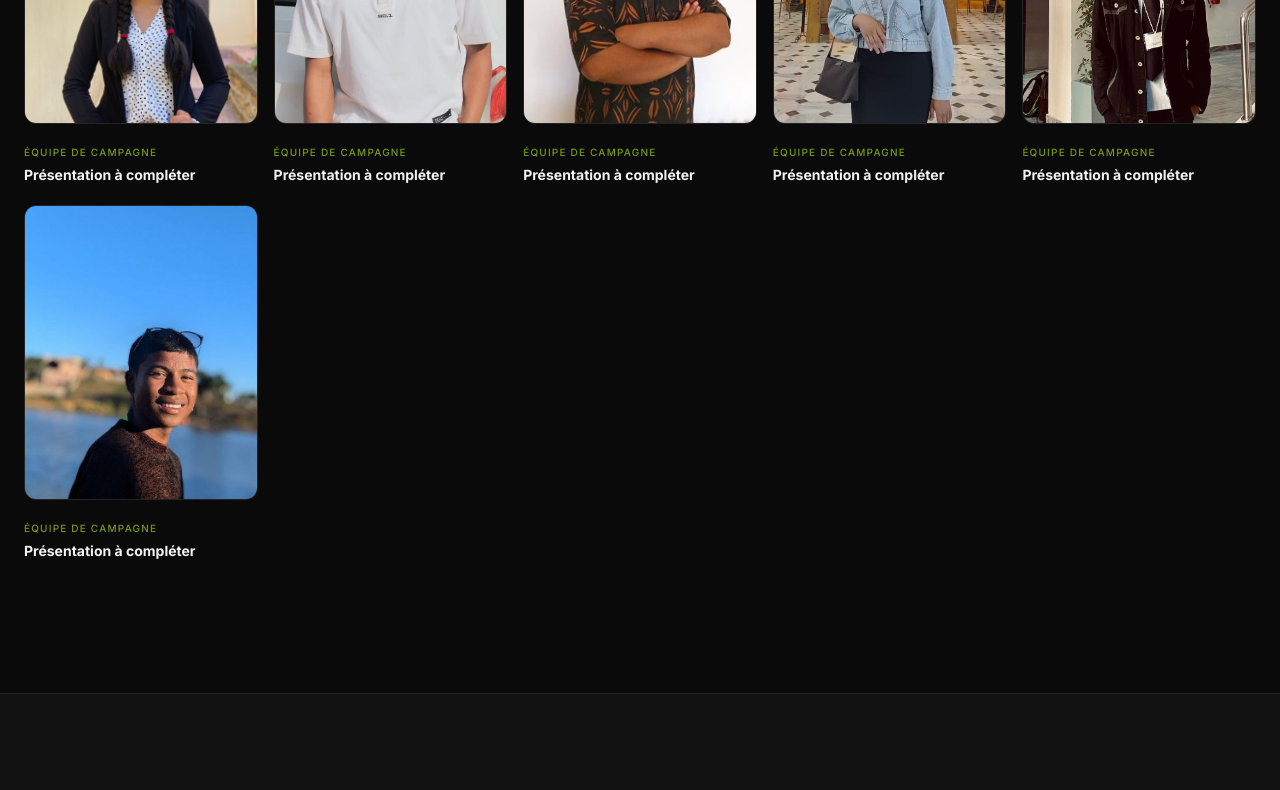
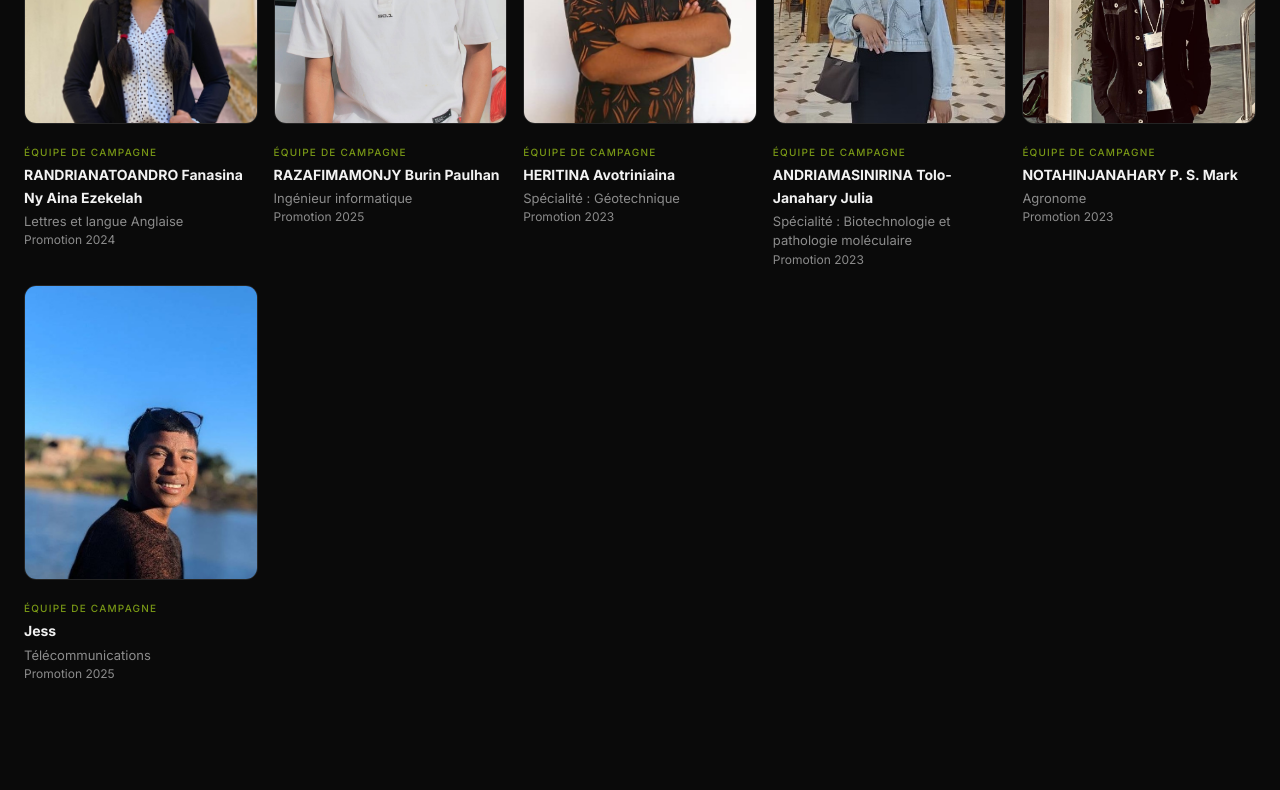
Before and after one commit to BurinPaulhan/Election, a React (Vite) app in the folder frontend/: page / in a window 1280 px wide. Shown: the part 5980-6770 px from the top of the page. Built offline with nearby package versions, Linux system fonts and the light colour scheme; no server answers.

Commit message:
Team description

```diff
--- a/frontend/src/index.css
+++ b/frontend/src/index.css
@@ -540,7 +540,8 @@ html.has-scroll-reveal .is-revealed .projet-media { animation-delay: 180ms; }
 }
 .team-member > div { padding-top: 10px; margin-top: 12px; }
 .team-role { margin: 0; color: var(--primary); font-size: .625rem; }
-.team-member h3 { margin: 5px 0 3px; font-size: var(--text-sm); }
+.team-member h3 { margin: 5px 0 3px; font-size: var(--text-sm); overflow-wrap: break-word; }
+.team-formation { margin: 0; color: var(--muted-foreground); font-size: .8125rem; line-height: 1.5; }
 .team-member p:last-child { margin: 0; color: var(--muted-foreground); font-size: var(--text-xs); line-height: 1.5; }
 .team-note { margin: 28px 0 0; }
 
--- a/frontend/src/sections/Equipe.jsx
+++ b/frontend/src/sections/Equipe.jsx
@@ -4,6 +4,13 @@ import staff3 from '../assets/images/staff3.jpg'
 import staff4 from '../assets/images/staff4.jpg'
 import staff5 from '../assets/images/staff5.jpg'
 import staff6 from '../assets/images/staff6.jpg'
-const teamPhotos = [staff1, staff2, staff3, staff4, staff5, staff6 ]
-function Equipe() { return <section className="section team-section" id="equipe" aria-labelledby="team-title"><div className="container"><div className="section-heading team-heading"><p className="eyebrow">L’équipe</p><h2 id="team-title">Une campagne qui se prépare collectivement.</h2></div><div className="team-grid">{teamPhotos.map((photo, index) => <article className="team-member" key={photo}><img src={photo} alt={`Portrait d’un membre de l’équipe de campagne — informations à compléter (${index + 1})`} /><div><p className="team-role">Équipe de campagne</p><h3>Présentation à compléter</h3></div></article>)}</div></div></section> }
+const teamMembers = [
+  { nom: 'RANDRIANATOANDRO Fanasina Ny Aina Ezekelah', formation: 'Lettres et langue Anglaise', promotion: '2024', photo: staff1 },
+  { nom: 'RAZAFIMAMONJY Burin Paulhan', formation: 'Ingénieur informatique', promotion: '2025', photo: staff2 },
+  { nom: 'HERITINA Avotriniaina', formation: 'Spécialité : Géotechnique', promotion: '2023', photo: staff3 },
+  { nom: 'ANDRIAMASINIRINA Tolo-Janahary Julia', formation: 'Spécialité : Biotechnologie et pathologie moléculaire', promotion: '2023', photo: staff4 },
+  { nom: 'NOTAHINJANAHARY P. S. Mark', formation: 'Agronome', promotion: '2023', photo: staff5 },
+  { nom: 'Jess', formation: 'Télécommunications', promotion: '2025', photo: staff6 },
+]
+function Equipe() { return <section className="section team-section" id="equipe" aria-labelledby="team-title"><div className="container"><div className="section-heading team-heading"><p className="eyebrow">L’équipe</p><h2 id="team-title">Une campagne qui se prépare collectivement.</h2></div><div className="team-grid">{teamMembers.map((member, index) => <article className="team-member" key={member.photo}><img src={member.photo} alt={`Portrait de ${member.nom}`} /><div><p className="team-role">Équipe de campagne</p><h3> {member.nom}</h3><p className="team-formation">{member.formation}</p><p>Promotion {member.promotion}</p></div></article>)}</div></div></section> }
 export default Equipe
```
